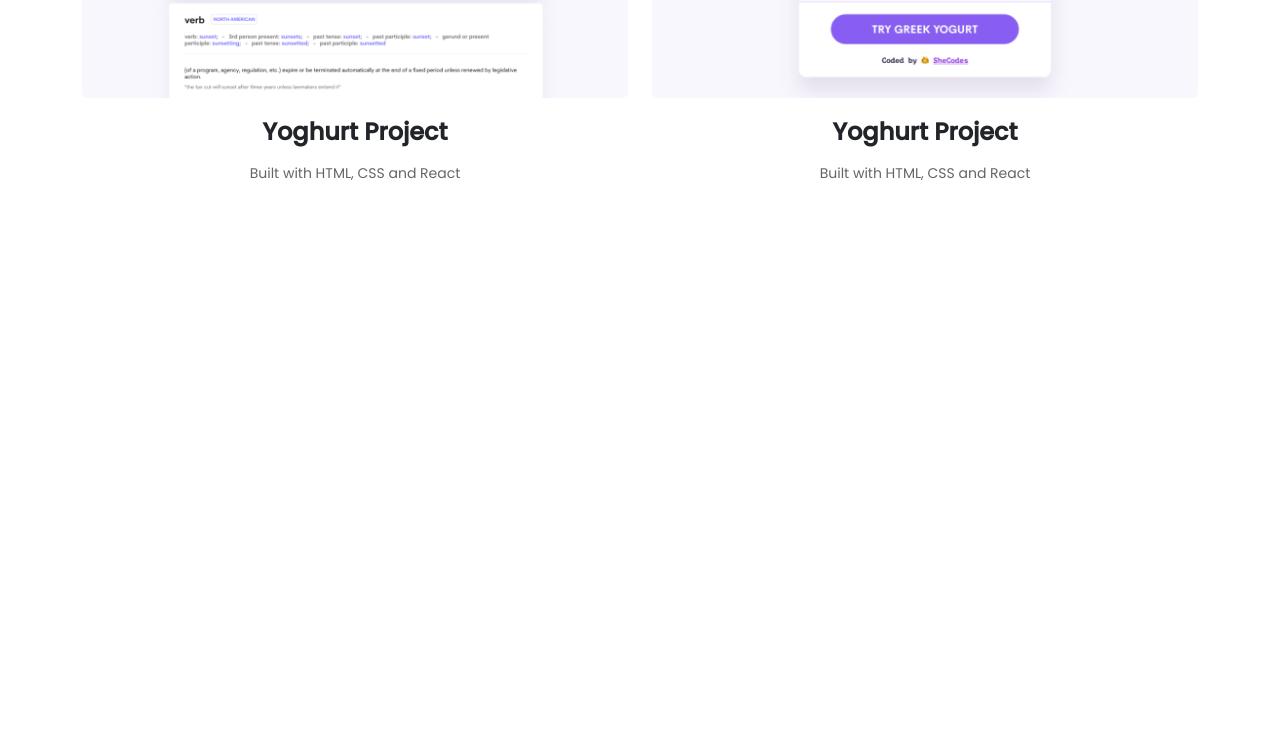
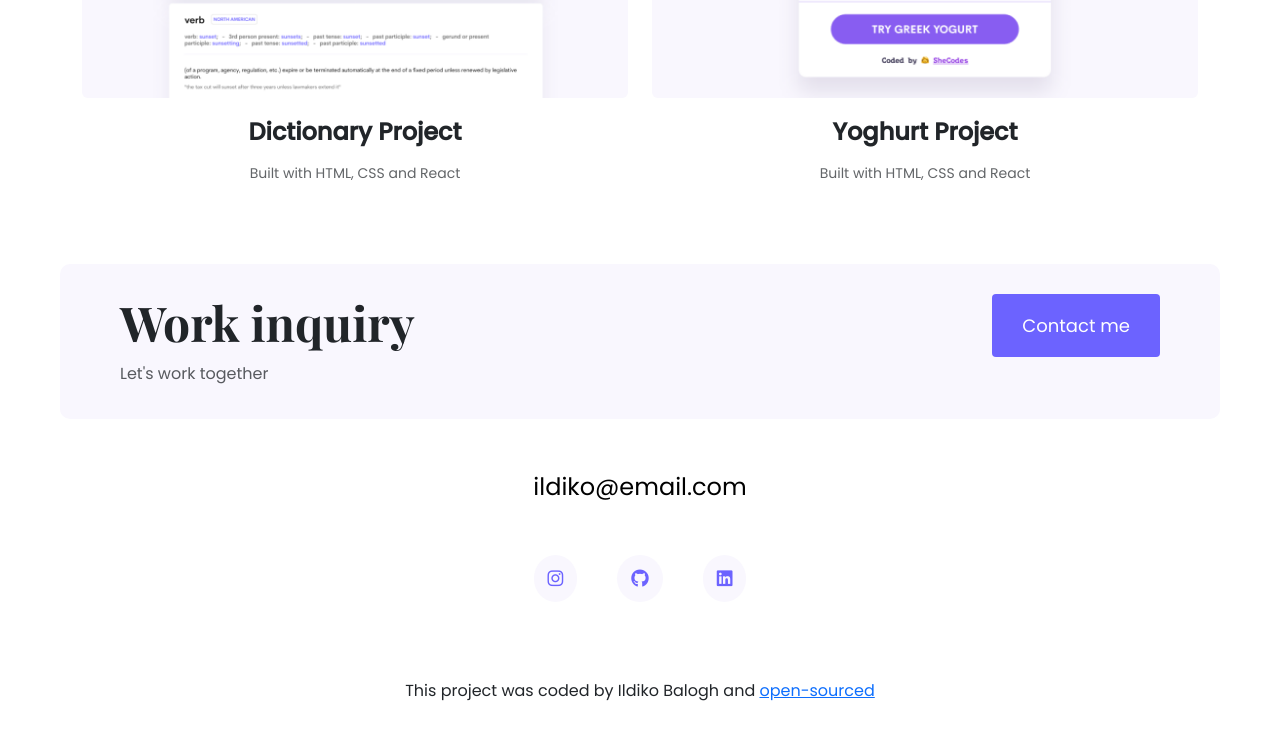
Before and after one commit to ildikob09/portfolio-project, a plain HTML site: page work.html in a window 1280 px wide. Shown: the part 1366-2106 px from the top of the page. Before the commit the page ends 1570 px from the top, so only its background shows below. Drawn offline with nearby package versions, Linux system fonts and the light colour scheme; a web font is replaced by a local one.

Commit message:
Made the website SEO friendly, added Footer to each page

```diff
--- a/src/style.css
+++ b/src/style.css
@@ -61,7 +61,11 @@ p {
   padding: 18px 30px;
   color: white;
 }
-.hero {
+
+.contact-button:hover {
+  background-color: var(--secondary-color);
+  color: var(--primary-color);
+  border: 1px solid var(--primary-color);
 }
 
 .btn-branding {
@@ -70,6 +74,11 @@ p {
   border: 1px solid var(--primary-color);
   border-radius: 4px;
   padding: 18px 30px;
+}
+
+.btn-branding:hover {
+  background-color: var(--primary-color);
+  color: var(--secondary-color);
 }
 
 .row p {
--- a/work.html
+++ b/work.html
@@ -3,6 +3,10 @@
   <head>
     <meta charset="UTF-8" />
     <meta name="viewport" content="width=device-width, initial-scale=1.0" />
+    <meta
+      name="Ildiko Balogh's works"
+      content="Page cotaines some of Ildiko's work to display her skills."
+    />
     <link rel="preconnect" href="https://fonts.googleapis.com" />
     <link rel="preconnect" href="https://fonts.gstatic.com" crossorigin />
     <link
@@ -69,7 +73,7 @@
             alt=""
             class="img-fluid mb-3 rounded"
           />
-          <h3>Yoghurt Project</h3>
+          <h3>Dictionary Project</h3>
           <p>Built with HTML, CSS and React</p>
         </div>
         <div class="col-md-6 text-center">
@@ -79,5 +83,50 @@
         </div>
       </div>
     </div>
+    <footer>
+      <div class="contact-box d-flex justify-content-between d-none d-md-flex">
+        <div>
+          <h4>Work inquiry</h4>
+          <p class="text-muted">Let's work together</p>
+        </div>
+        <div>
+          <a href="/contact.html" class="btn contact-button">Contact me</a>
+        </div>
+      </div>
+      <div class="text-center">
+        <a href="mailto:ildiko@email.com" class="email-link text-center"
+          >ildiko@email.com</a
+        >
+        <div class="social-links d-flex justify-content-center">
+          <a
+            href="https://www.instagram.com/ildikocodes"
+            target="blank"
+            title="Find Ildiko on Instagram"
+            ><i class="fa-brands fa-instagram"></i
+          ></a>
+          <a
+            href="https://www.github.com/ildikocodes"
+            target="blank"
+            title="Find Ildiko on GitHub"
+            ><i class="fa-brands fa-github"></i
+          ></a>
+          <a
+            href="https://www.linkedin.com/ildikocodes"
+            target="blank"
+            title="Find Ildiko on LinkedIn"
+            ><i class="fa-brands fa-linkedin"></i
+          ></a>
+        </div>
+        <p class="text-center mt-4">
+          This project was coded by Ildiko Balogh and
+          <a
+            href="https://github.com/ildikob09/portfolio-project"
+            target="_blank"
+          >
+            open-sourced</a
+          >
+        </p>
+      </div>
+    </footer>
   </body>
 </html>
```
Also changed, not shown: about.html (+46 -0 lines), contact.html (+63 -4 lines), index.html (+39 -16 lines).
